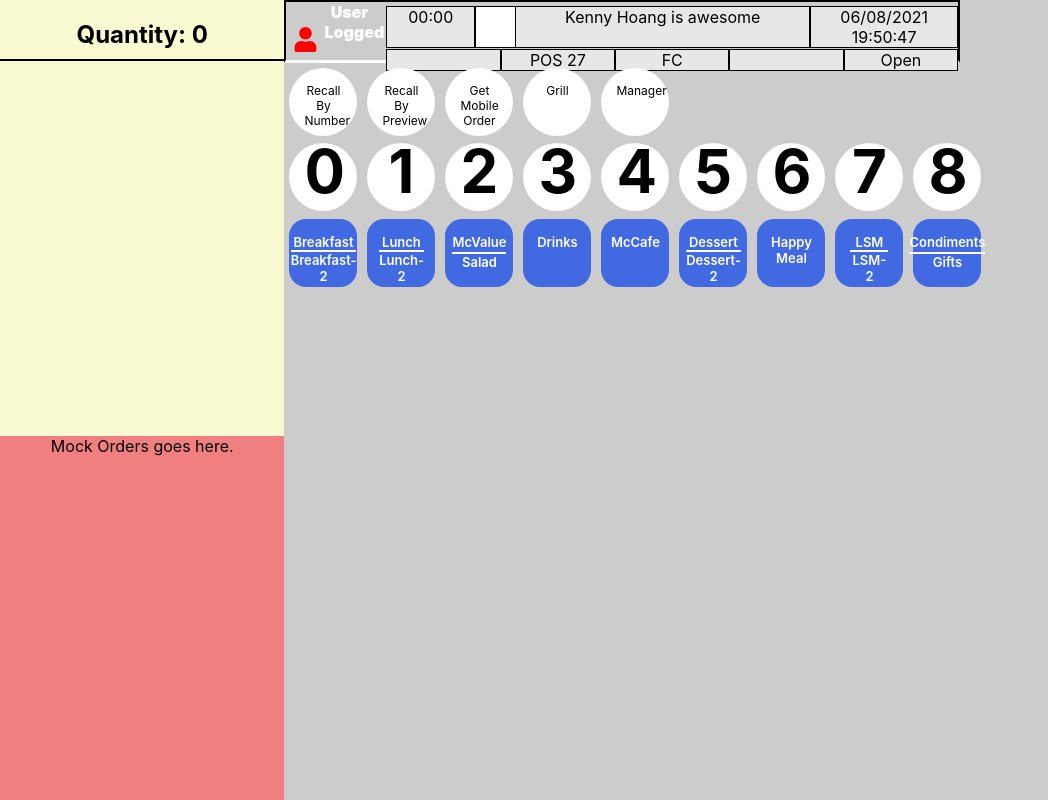
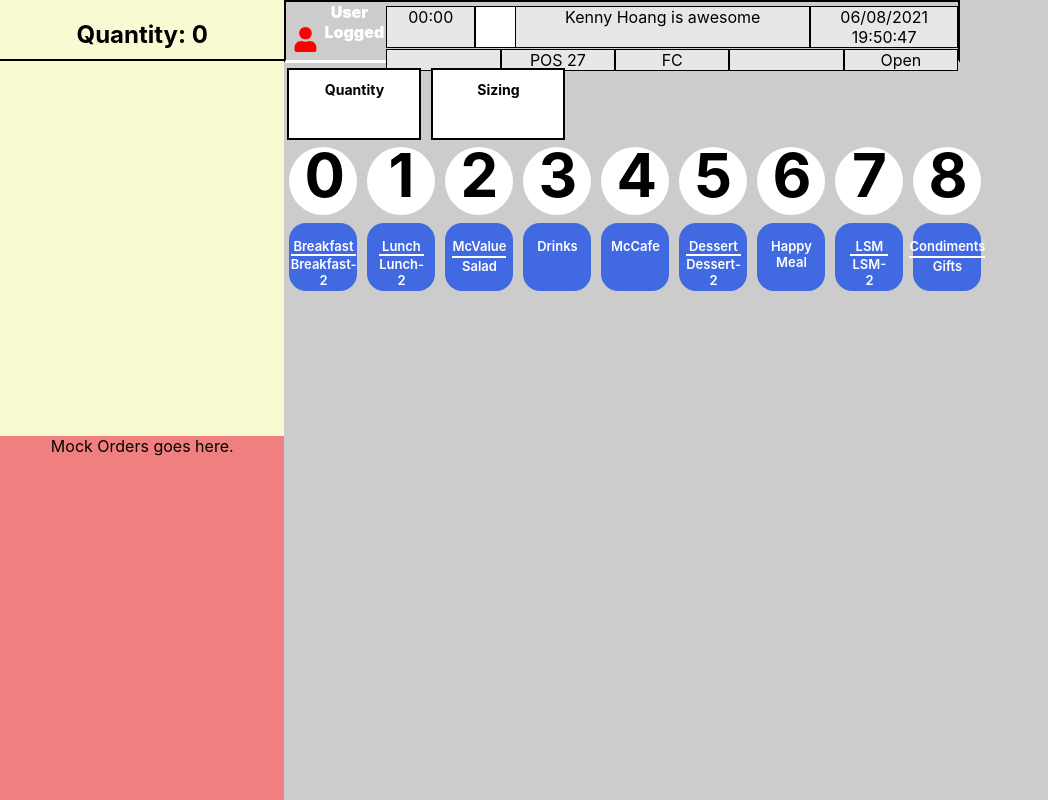
Before and after one commit to KennyHoang-CS/MCD-OTS-Frontend, a React (Create React App) app: page /playgame in a window 1280 px wide. Shown: the whole page, without its empty margins (0-1048 px from the left). Built offline with nearby package versions, Linux system fonts and the light colour scheme.

Commit message:
removed some special buttons, added area to see input sizing and quantity in real-time

```diff
--- a/src/Redux/Reducers/quantityReducer.js
+++ b/src/Redux/Reducers/quantityReducer.js
@@ -9,6 +9,14 @@
         case 'SET_QUANTITY':
 
             let newQuantity
+            if (state.quantity.length > 2) {
+                alert('Quantity allows only 3 digits.');
+                state.quantity = '';
+                return {
+                    ...state,
+                    quantity: state.quantity
+                };
+            }
             if (action.quantity !== '') {
                 newQuantity = state.quantity;
                 newQuantity += action.quantity;
--- a/src/Simulator/SpecialUI/SpecialBar.js
+++ b/src/Simulator/SpecialUI/SpecialBar.js
@@ -1,17 +1,20 @@
 import SpecialButton from "./SpecialButton";
 import '../../css/SpecialUI.css';
+import { useSelector, shallowEqual } from 'react-redux';
 
 function SpecialBar() {
+
+    let sizeState = useSelector(state => state.size.size, shallowEqual);
+    let quantityState = useSelector(state => state.quantity.quantity, shallowEqual);
+
     return (
         <div className="Special-Bar">
             <div className="Special-Left-Buttons">
-                <SpecialButton name="Recall By Number"/>
-                <SpecialButton name="Recall By Preview"/>
+                <SpecialButton name="Quantity" display={quantityState}/>
+                <SpecialButton name="Sizing" display={sizeState}/>
             </div>
             <div className="Special-Right-Buttons">
-                <SpecialButton name="Get Mobile Order"/>
-                <SpecialButton name="Grill"/>
-                <SpecialButton name="Manager"/>
+
             </div>
         </div>
     )
--- a/src/Simulator/SpecialUI/SpecialButton.js
+++ b/src/Simulator/SpecialUI/SpecialButton.js
@@ -1,9 +1,12 @@
 import '../../css/SpecialUI.css';
 
-function SpecialButton({ name }) {
+function SpecialButton({ name, display }) {
     return (
         <div className="SpecialButton">
-            { name }
+            <div className="SpecialButton-Content">
+                <h3>{ name }</h3>
+                <p>{ display }</p>
+            </div>
         </div>
     )
 }
--- a/src/css/SpecialUI.css
+++ b/src/css/SpecialUI.css
@@ -1,18 +1,37 @@
 
 .SpecialButton {
+    display: grid;
+    justify-content: center;
+    align-items: center;
     color: black;
     background-color: white;
-    border-radius: 50%;
-    width: 38px;
+    width: 100px;
     height: 38px;
     padding: 15px;
     margin: 5px;
     position: relative;
     font-size: 12px;
+    border: 2px solid black;
 }
+
+.SpecialButton h3 {
+    margin: 0;
+    transform: translateY(-15px);
+}
+
+.SpecialButton p {
+    margin: 0;
+    font-weight: 500;
+    font-size: 30px;
+    transform: translateY(-7px);
+    display: flex;
+    flex-wrap: wrap;
+}
+
 
 .Special-Bar, .Special-Left-Buttons, .Special-Right-Buttons{
     display: flex;
+    transform: translateX(-1px);
 }
 
 .Special-Bar {
```
